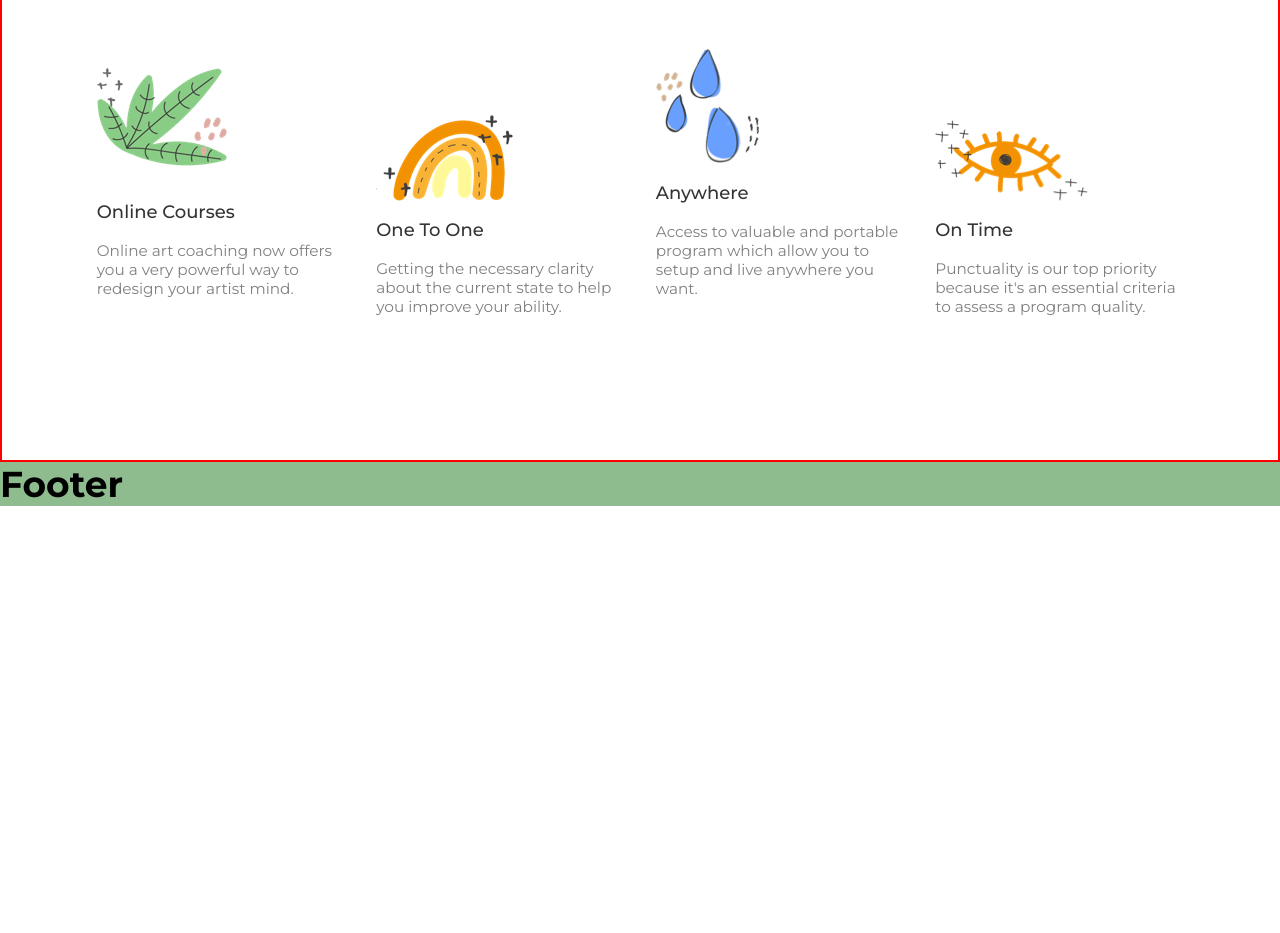
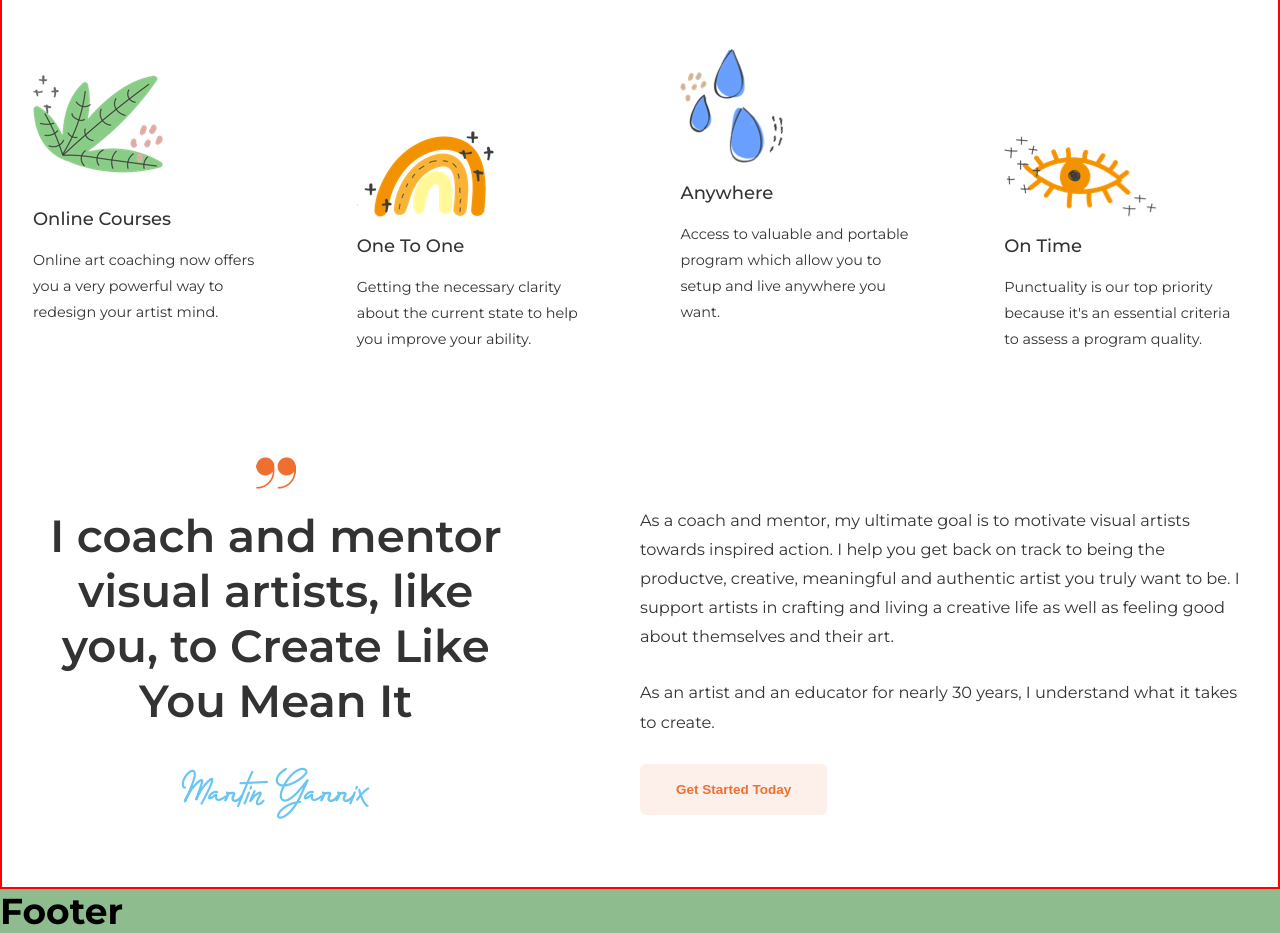
Before and after one commit to SalvatoreCapano/proj-html-vuejs, a Vue app: page / in a window 1280 px wide. Shown: the part 1132-2065 px from the top of the page. Before the commit the page ends 1638 px from the top, so only its background shows below. Built offline with nearby package versions, Linux system fonts and the light colour scheme.

Commit message:
Agg. sezione citazione + CTA della sezione 1 del Main

```diff
--- a/src/components/Header/AppHeaderCountdown.vue
+++ b/src/components/Header/AppHeaderCountdown.vue
@@ -137,7 +137,7 @@ section {
 }
 p {
   color: $neutral-color-one;
-  font-size: 0.8rem
+  font-size: $fs-xs;
 }
 .countdownContainer {
   @include flexRowCenterGap (10px);
--- a/src/components/Header/AppHeaderHero.vue
+++ b/src/components/Header/AppHeaderHero.vue
@@ -105,7 +105,7 @@ section {
 
 .sectionSubTitle {
   @include sectionSubTitle;
-  font-size: 2rem;
+  font-size: $fs-xl;
   font-weight: 700;
 }
 
--- a/src/components/Header/AppHeaderNavbar.vue
+++ b/src/components/Header/AppHeaderNavbar.vue
@@ -147,8 +147,6 @@ nav, .socialLinks {
       color: $dark-color-one;
       text-decoration: none;
       text-transform: capitalize;
-      font-size: 1rem;
-
       transition: 0.1s;
 
       &:hover {
@@ -170,11 +168,14 @@ nav ul li a {
 
   span {
     margin-right: 5px;
-    font-size: 0.9rem;
+    font-size: $fs-s;
   }
   .icon {
-    font-size: 0.55rem;
-
+    font-size: 0.5em;
   }
 }
+
+.socialLinks ul li a {
+  font-size: 1rem;
+}
 </style>
--- a/src/components/Main/AppMainSectionOne.vue
+++ b/src/components/Main/AppMainSectionOne.vue
@@ -42,6 +42,7 @@
   <section>
     <div class="container">
 
+      <!-- Headings della sezione -->
       <header>
         <h2 class="sectionTitle">artist coaching</h2>
 
@@ -51,6 +52,7 @@
         </h3>
       </header>
 
+      <!-- Container delle 4 cards -->
       <div class="cardsContainer">
 
         <div class="card" v-for="item in cardsData">
@@ -62,9 +64,48 @@
           <h5 class="title">{{ item.title }}</h5>
 
           <p class="description">{{ item.description }}</p>
+
         </div> <!-- /card-->
 
       </div> <!-- /cardsContainer-->
+
+      <!-- Citazione + CTA -->
+      <div class="ctaContainer">
+
+        <div class="quote">
+          <p>
+            I coach and mentor <br>
+            visual artists, like <br>
+            you, to Create Like <br>
+            You Mean It
+          </p>
+          <span>
+            Martin Garrix
+          </span>
+        </div>
+
+        <div class="cta">
+
+          <p>
+            As a coach and mentor, my ultimate goal is to motivate visual artists towards inspired action.
+            I help you get back on track to being the productve, creative, meaningful and authentic artist
+            you truly want to be.
+            I support artists in crafting and living a creative life as well as feeling good about themselves and their art.
+          </p>
+
+          <p>
+            As an artist and an educator for nearly 30 years, I understand what it takes to create.
+          </p>
+
+          <button class="ctaButton">
+            <a href="#">
+              Get Started Today
+            </a>
+          </button>
+
+        </div>
+
+      </div> <!-- /ctaContainer-->
 
 
     </div> <!-- /container-->
@@ -76,10 +117,11 @@
 @use '../../styles/partials/mixins.scss' as *;
 
 section {
+  padding: 4rem 0;
 
-  padding: 4rem 0;
   .container {
     @include mainContainer;
+    max-width: 1250px;
   }
 }
 
@@ -97,21 +139,20 @@ header {
 }
 
 .cardsContainer {
-  @include flexRowCenterGap(1.75rem);
-  margin-bottom: 5rem;
+  @include flexRowSpaceBtwn;
+  margin-bottom: 10rem;
 
   .card {
     flex-basis: 20%;
     align-self: flex-end;
 
-    &:nth-child(odd) {
-    }
     &:nth-child(even) {
       position: relative;
-      top: 1rem;
+      top: 1.5rem;
     }
     .imgContainer {
       margin-bottom: $spacing-small;
+
       img {
         display: block;
       }
@@ -125,8 +166,63 @@ header {
       margin-bottom: $spacing-small;
     }
     .description {
-      color: $neutral-color-one;
-      font-size: 0.85rem;
+      color: $dark-color-one;
+      font-size: 0.8rem;
+      line-height: 1.8em;
+    }
+  }
+}
+
+.ctaContainer {
+  @include flexRowSpaceBtwn;
+
+  > * {
+    width: 50%;
+  }
+
+  .quote {
+    text-align: center;
+    padding-right: 10%;
+    position: relative;
+
+    p {
+      font-size: $fs-xxl;
+      font-weight: 600;
+      color: $dark-color-one;
+
+      margin-bottom: 2rem;
+    }
+
+    span {
+      @include sectionTitle;
+      font-family: 'Rossela';
+    }
+
+    &::before {
+      content: '';
+      position: absolute;
+      top: -60px;
+      left: 40%; //50% - padding 10%
+      transform: translateX(-50%);
+      width: 50px;
+      height: 50px;
+
+      background-image: url(../../assets/images/mainSection/mainSectionOne/artist-quote-icon.png);
+      background-repeat: no-repeat;
+      background-position: center;
+    }
+  }
+
+  .cta {
+    p {
+      font-size: $fs-s;
+      color: $dark-color-one;
+      line-height: 1.8em;
+      margin-bottom: 1.5rem;
+    }
+
+    .ctaButton {
+      @include ctaButton ($cta-color-light, $cta-color, 1rem, 2rem);
     }
   }
 }
--- a/src/styles/partials/mixins.scss
+++ b/src/styles/partials/mixins.scss
@@ -20,6 +20,13 @@
     max-width: 1440px;
     margin: 0 auto;
     padding: 0 1rem;
+}
+
+@mixin innerContainer {
+    width: 100%;
+    max-width: 1240px;
+    margin: 0 auto;
+    // padding: 0 1rem;
 }
 
 // BUTTONS
--- a/src/styles/partials/variables.scss
+++ b/src/styles/partials/variables.scss
@@ -12,7 +12,17 @@ $active-color: #458bf5;
 
 $heading-color: #6ac5f1;
 $cta-color: #ef6f31;
+$cta-color-light: #fdf0ea;
 
 // SPACING
 $spacing-small: 1rem;
 $spacing-medium: 1.5rem;
+
+// FONT SIZES
+// 1rem = 18px
+$fs-xs: 0.8rem;
+$fs-s: 0.9rem;
+// $fs-md:
+// $fs-l:
+$fs-xl: 2rem;
+$fs-xxl: 2.5rem;
```
Also changed, not shown: src/assets/images/mainSection/mainSectionOne/artist-quote-icon.png (added).
